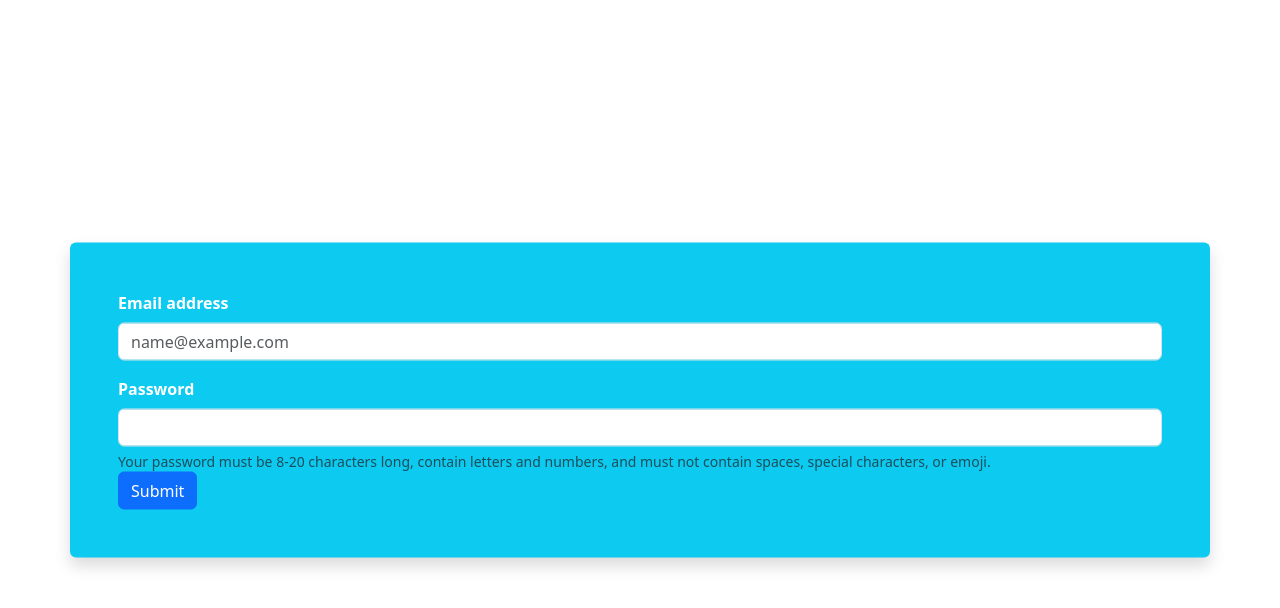
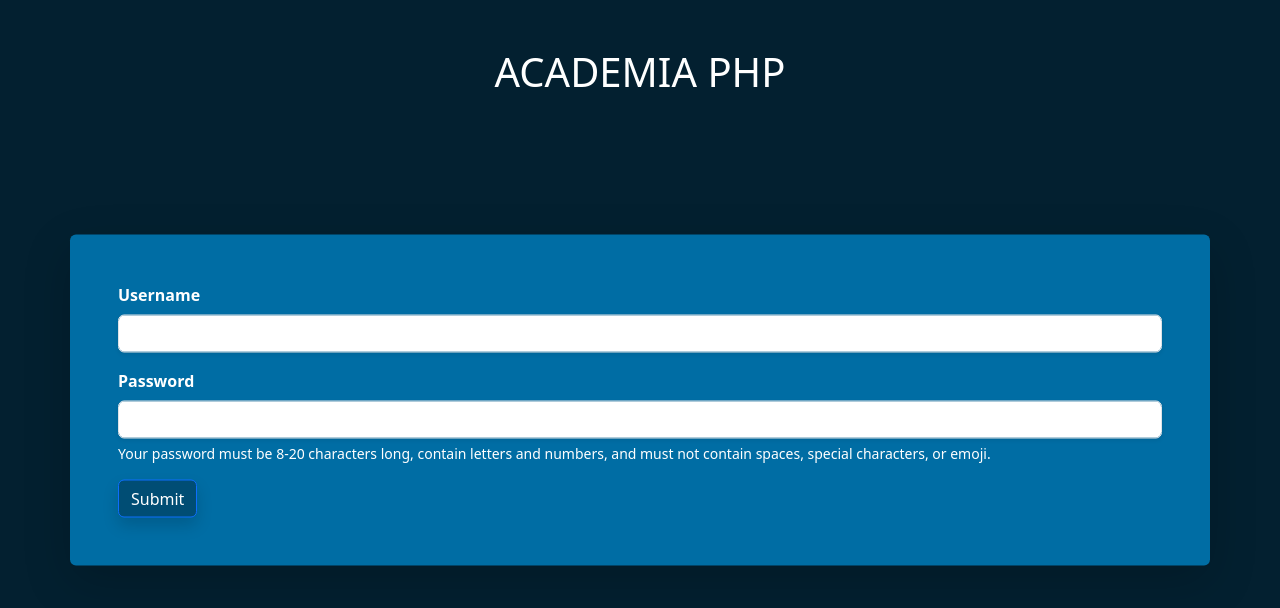
Before and after one commit to ArnaldoSJunior/Academia, a PHP site: page /login.php in a window 1280 px wide. Shown: the top 608 px of the page. Run offline with PHP 8.4, Linux system fonts and the light colour scheme.

Commit message:
login funcionando

```diff
--- /dev/null
+++ b/banco.php
@@ -0,0 +1,79 @@
+<pre>
+<?php
+
+    $banco = new mysqli("localhost", "root", "", "bd_Academia");
+
+    function criarUsuario(string $nome, string $usuario, string $senha, $debug=false) : void{
+        global $banco;
+
+       // $senha = password_hash($senha, PASSWORD_DEFAULT);
+
+        $q = "INSERT INTO usuarios(cod, nome, usuario, senha) VALUES (NULL, '$nome', '$usuario', '$senha')";
+
+        $resp = $banco->query($q);
+
+        if($debug){
+            echo "<br> Query: $q";
+            echo var_dump($resp);
+        }
+    }
+
+
+    // function createOnDB($into, $values){
+    //     global $banco;
+
+    //     $q = "INSERT INTO $into VALUES $values";
+
+    //     $resp = $banco->query($q);
+    //     echo "<br> Query: $q";
+    //     echo var_dump($resp);
+    // }
+
+    // function deletarUsuario(string $usuario) : void {
+    //     global $banco;
+
+    //     // $q = "DELETE FROM usuarios WHERE usuario='maria_22'";
+    //     $q = "DELETE FROM usuarios WHERE usuario='$usuario'";
+
+    //     $resp = $banco->query($q);
+    //     echo "<br> Query: $q";
+    //     echo var_dump($resp);
+    // }
+
+    // function atualizarUsuario(string $usuario, string $nome="", string $senha="", bool $debug=false) : void {
+
+    //     global $banco;
+
+    //     $set = "";
+    //     if($nome != "" & $senha != ""){
+    //         // os dois
+    //         $novaSenha = password_hash($senha, PASSWORD_DEFAULT);
+    //         $set = "nome='$nome', senha='$novaSenha'";
+    //     } else if($nome != ""){
+    //         // só o nome
+    //         $set = "nome='$nome'";
+    //     } else if ($senha != ""){
+    //         // só a senha
+    //         $novaSenha = password_hash($senha, PASSWORD_DEFAULT);
+    //         $set = "senha='$novaSenha'";
+    //     }
+
+
+    //     $q = "UPDATE usuarios SET $set WHERE usuario='$usuario'";
+
+    //     $resp = $banco->query($q);
+
+    //     if($debug){
+    //         echo "<br> Query: $q";
+    //         echo var_dump($resp);
+    //     }
+
+    // }
+
+    // criarUsuario("Yasmim", "yass", "abc");
+    // criarUsuario("Miguel", "migas", "123");
+
+    //atualizarUsuario("maria_22", "mariaaaaaa", "", false);
+
+?>
+</pre>
--- /dev/null
+++ b/logado.php
@@ -0,0 +1,2 @@
+<h1>ESTOU LOGADO</h1>
+<a href="logout.php">LOGOUT</a>
--- a/login.php
+++ b/login.php
@@ -6,18 +6,61 @@
     <title>Login Academia</title>
     <link href="https://cdn.jsdelivr.net/npm/bootstrap@5.3.3/dist/css/bootstrap.min.css" rel="stylesheet" integrity="sha384-QWTKZyjpPEjISv5WaRU9OFeRpok6YctnYmDr5pNlyT2bRjXh0JMhjY6hW+ALEwIH" crossorigin="anonymous">
 </head>
-<body>
-    <div class="container-md position-absolute top-50 start-50 translate-middle bg-info text-white p-5 shadow rounded">
-        <div class="mb-3">
-            <label for="exampleFormControlInput1" class="form-label fw-bold text-start">Email address</label>
-            <input type="email" class="form-control" id="exampleFormControlInput1" placeholder="name@example.com">
-        </div>
-        <label for="inputPassword5" class="form-label fw-bold text-start">Password</label>
-        <input type="password" id="inputPassword5" class="form-control" aria-describedby="passwordHelpBlock">
-        <div id="passwordHelpBlock" class="form-text">
-            Your password must be 8-20 characters long, contain letters and numbers, and must not contain spaces, special characters, or emoji.
-        </div>
-        <input class="btn btn-primary" type="submit" value="Submit">
+<body style="background-color: #032030;">
+    <?php
+        session_start();
+
+        $usu = $_SESSION["usuario"] ?? null;
+
+        if(!is_null($usu)){
+        header("Location: logado.php");
+        exit; // Sair do script após redirecionamento
+        }
+
+        require_once "banco.php";
+
+        $usu = $_POST['usuario'] ?? null;
+        $sen = $_POST['senha'] ?? null;
+
+        if (is_null($usu) || is_null($sen)) {
+        // Tratar campos vazios (opcional)
+        }else{
+            $busca = $banco->query("SELECT * FROM usuarios WHERE usuario='$usu'");
+
+            if ($busca->num_rows == 0) {
+                echo "<h1> Usuário não existe</h1>";
+            }else{
+                $obj = $busca->fetch_object();
+                echo "<br>" . $obj->cod;
+                echo "<br>" . $obj->usuario;
+                echo "<br>" . $obj->nome;
+                echo "<br>" . $obj->senha;
+
+                if ($sen === $obj->senha) {
+                    $_SESSION["usuario"] = $usu;
+                    $_SESSION["cod_usuario"] = $obj->cod;
+                    header("Location: logado.php");
+                    exit; // Sair do script após redirecionamento
+                }else{
+                    echo "<br> Senha incorreta";
+                }
+            }
+        }
+    ?>
+    <h1 class="fs-1 fw-boldfw-bold text-white text-center mt-5">ACADEMIA PHP</h1>
+    <div class="container-md position-absolute top-50 start-50 translate-middle text-white p-5 shadow-lg rounded" style="background-color: #006DA4;">
+        <form action="" method="post">
+            <div class="mb-3">
+                <label for="exampleFormControlInput1" class="form-label fw-bold text-start">Username</label>
+                <input type="text" class="form-control shadow-sm" id="exampleFormControlInput1" placeholder="" name="usuario">
+            </div>
+            <label for="inputPassword5" class="form-label fw-bold text-start"name="senha" >Password</label>
+            <input type="password" id="inputPassword5" class="form-control shadow-sm" aria-describedby="passwordHelpBlock" name="senha">
+            <div id="passwordHelpBlock" class="form-text">
+                <p style="color: white;">Your password must be 8-20 characters long, contain letters and numbers, and must not contain spaces, special characters, or emoji.</p>
+            </div>
+            <input class="btn btn-primary shadow" type="submit" value="Submit" style="background-color: #004D74;">
+        </form>
     </div>
 </body>
 </html>
```
Also changed, not shown: logout.php (added, +8 -0 lines).
